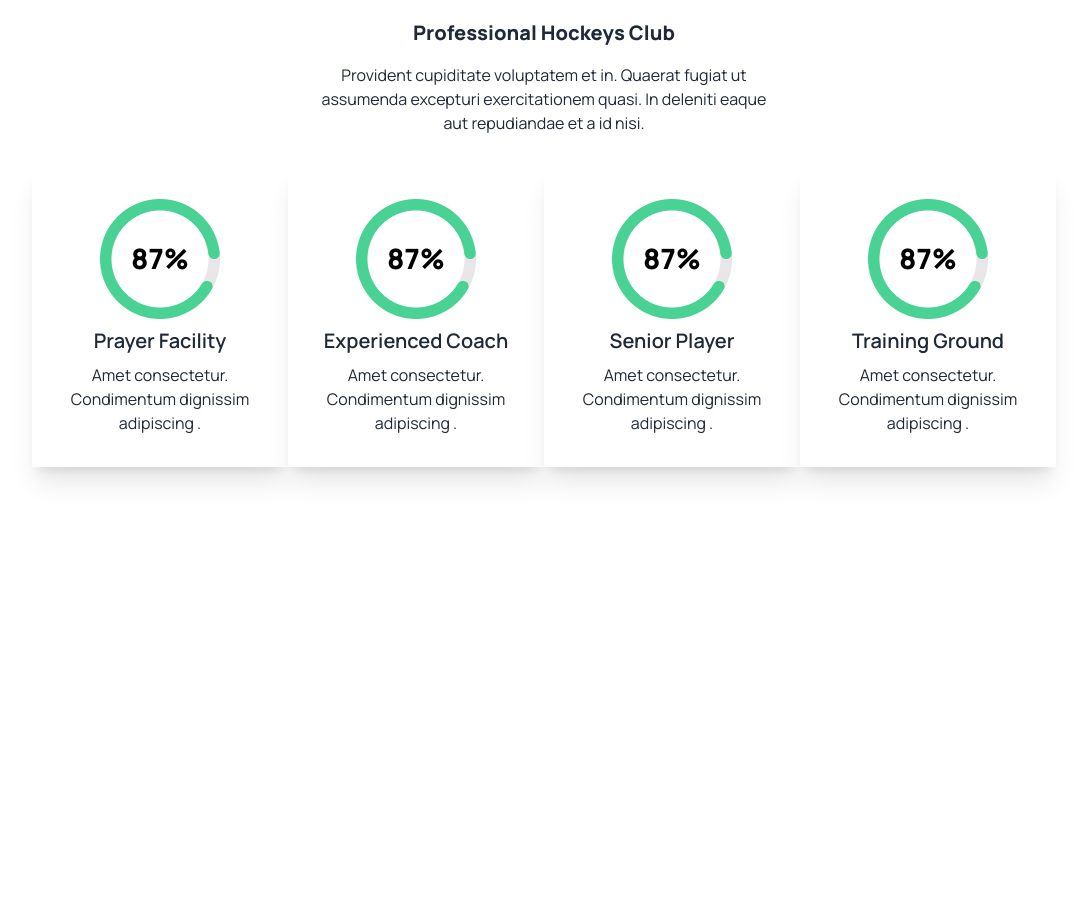
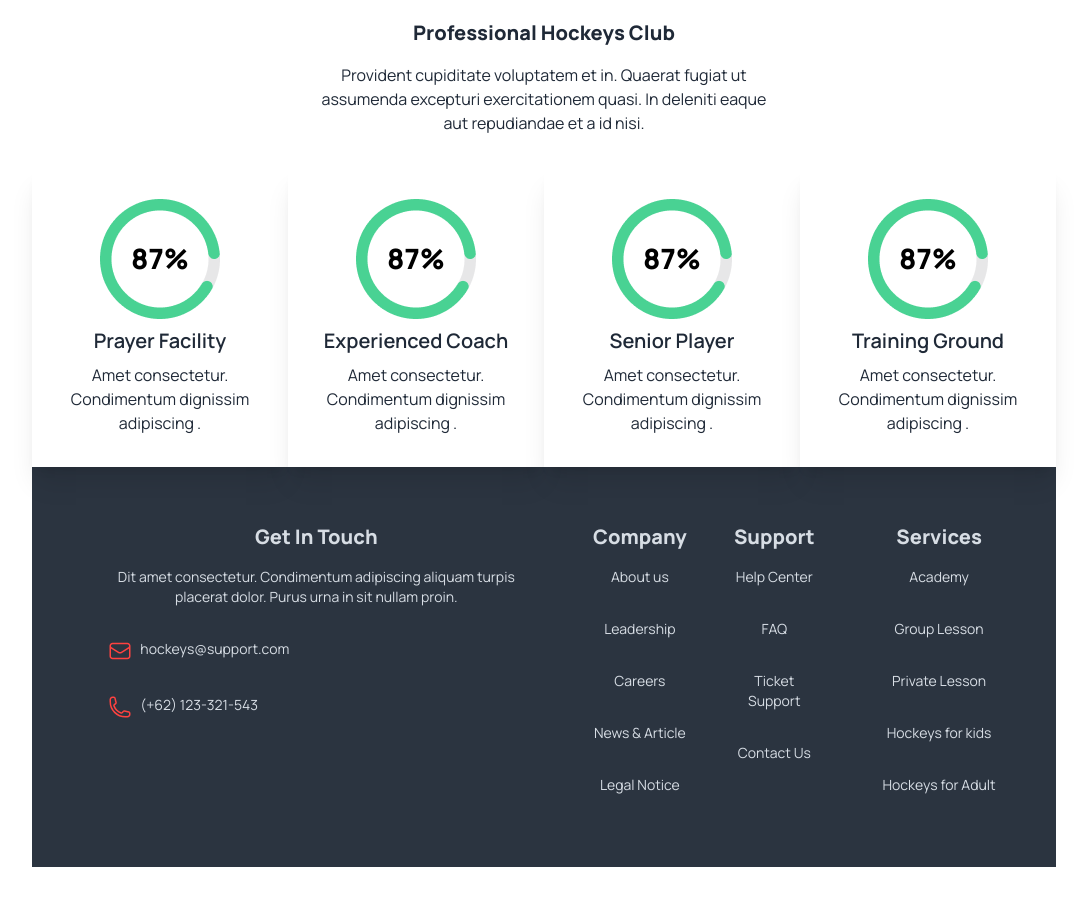
Before and after one commit to Biplobsaha/biplob-project-3, a plain HTML site: page index.html in a window 1280 px wide. Shown: the part 680-1585 px from the top of the page, without its empty margins (96-1183 px from the left). Before the commit the page ends 1275 px from the top, so only its background shows below. Drawn offline with nearby package versions, Linux system fonts and the light colour scheme.

Commit message:
footer complite

```diff
--- a/index.html
+++ b/index.html
@@ -167,7 +167,80 @@
 
 
     </main>
-    <footer></footer>
+    <footer class="items-center">
+        <footer class="footer p-10 bg-neutral text-neutral-content">
+            <div class="hero  ">
+                <div class="hero-content text-center">
+                    <div class="max-w-md">
+                        <h1 class="text-xl font-bold">Get In Touch</h1>
+                        <p class="py-4">Dit amet consectetur. Condimentum adipiscing aliquam turpis placerat dolor.
+                            Purus urna in sit nullam proin. </p>
+
+                        <div class="flex p-4">
+                            <svg xmlns="http://www.w3.org/2000/svg" width="24" height="24" viewBox="0 0 24 24"
+                                fill="none">
+                                <path
+                                    d="M21.75 6.75V17.25C21.75 17.8467 21.5129 18.419 21.091 18.841C20.669 19.2629 20.0967 19.5 19.5 19.5H4.5C3.90326 19.5 3.33097 19.2629 2.90901 18.841C2.48705 18.419 2.25 17.8467 2.25 17.25V6.75M21.75 6.75C21.75 6.15326 21.5129 5.58097 21.091 5.15901C20.669 4.73705 20.0967 4.5 19.5 4.5H4.5C3.90326 4.5 3.33097 4.73705 2.90901 5.15901C2.48705 5.58097 2.25 6.15326 2.25 6.75M21.75 6.75V6.993C21.75 7.37715 21.6517 7.75491 21.4644 8.0903C21.2771 8.42569 21.0071 8.70754 20.68 8.909L13.18 13.524C12.8252 13.7425 12.4167 13.8582 12 13.8582C11.5833 13.8582 11.1748 13.7425 10.82 13.524L3.32 8.91C2.99292 8.70854 2.72287 8.42669 2.53557 8.0913C2.34827 7.75591 2.24996 7.37815 2.25 6.994V6.75"
+                                    stroke="#FF4240" stroke-width="1.5" stroke-linecap="round"
+                                    stroke-linejoin="round" />
+
+                            </svg>
+                            <p class="px-2"> hockeys@support.com</p>
+                        </div>
+                        <div class="flex p-4">
+                            <svg xmlns="http://www.w3.org/2000/svg" width="24" height="24" viewBox="0 0 24 24"
+                                fill="none">
+                                <path
+                                    d="M2.25 6.75C2.25 15.034 8.966 21.75 17.25 21.75H19.5C20.0967 21.75 20.669 21.5129 21.091 21.091C21.5129 20.669 21.75 20.0967 21.75 19.5V18.128C21.75 17.612 21.399 17.162 20.898 17.037L16.475 15.931C16.035 15.821 15.573 15.986 15.302 16.348L14.332 17.641C14.05 18.017 13.563 18.183 13.122 18.021C11.4849 17.4191 9.99815 16.4686 8.76478 15.2352C7.53141 14.0018 6.58087 12.5151 5.979 10.878C5.817 10.437 5.983 9.95 6.359 9.668L7.652 8.698C8.015 8.427 8.179 7.964 8.069 7.525L6.963 3.102C6.90214 2.85869 6.76172 2.6427 6.56405 2.48834C6.36638 2.33397 6.1228 2.25008 5.872 2.25H4.5C3.90326 2.25 3.33097 2.48705 2.90901 2.90901C2.48705 3.33097 2.25 3.90326 2.25 4.5V6.75Z"
+                                    stroke="#FF4240" stroke-width="1.5" stroke-linecap="round"
+                                    stroke-linejoin="round" />
+                            </svg>
+                            <p class="px-2">(+62) 123-321-543</p>
+                        </div>
+
+                    </div>
+                </div>
+            </div>
+            <nav class="flex">
+                <div class="hero  ">
+                    <div class="hero-content text-center">
+                        <div class="max-w-md">
+                            <h1 class="text-xl font-bold">Company</h1>
+                            <p class="py-4">About us</p>
+                            <p class="py-4">Leadership</p>
+                            <p class="py-4"> Careers</p>
+                            <p class="py-4">News & Article</p>
+                            <p class="py-4">Legal Notice</p>
+                        </div>
+                    </div>
+                </div>
+                <div class="hero  ">
+                    <div class="hero-content text-center">
+                        <div class="max-w-md">
+                            <h1 class="text-xl font-bold">Support</h1>
+                            <p class="py-4">Help Center </p>
+                            <p class="py-4">FAQ </p>
+                            <p class="py-4">Ticket Support </p>
+                            <p class="py-4">Contact Us</p>
+
+                        </div>
+                    </div>
+                </div>
+            </nav>
+            <div class="hero  ">
+                <div class="hero-content text-center">
+                    <div class="max-w-md">
+                        <h1 class="text-xl font-bold">Services</h1>
+                        <p class="py-4">Academy</p>
+                        <p class="py-4">Group Lesson</p>
+                        <p class="py-4"> Private Lesson</p>
+                        <p class="py-4">Hockeys for kids</p>
+                        <p class="py-4">Hockeys for Adult</p>
+                    </div>
+                </div>
+            </div>
+        </footer>
+    </footer>
 </body>
 
 </html>
```
